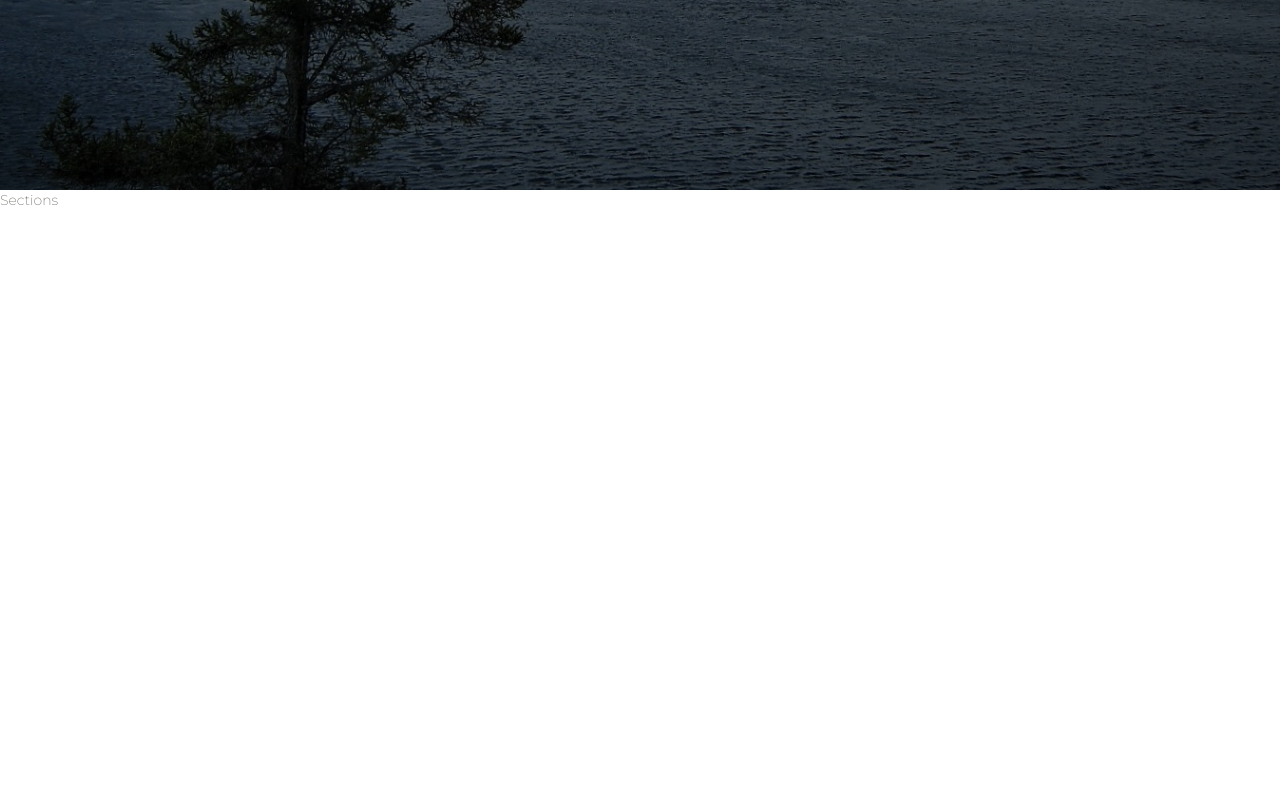
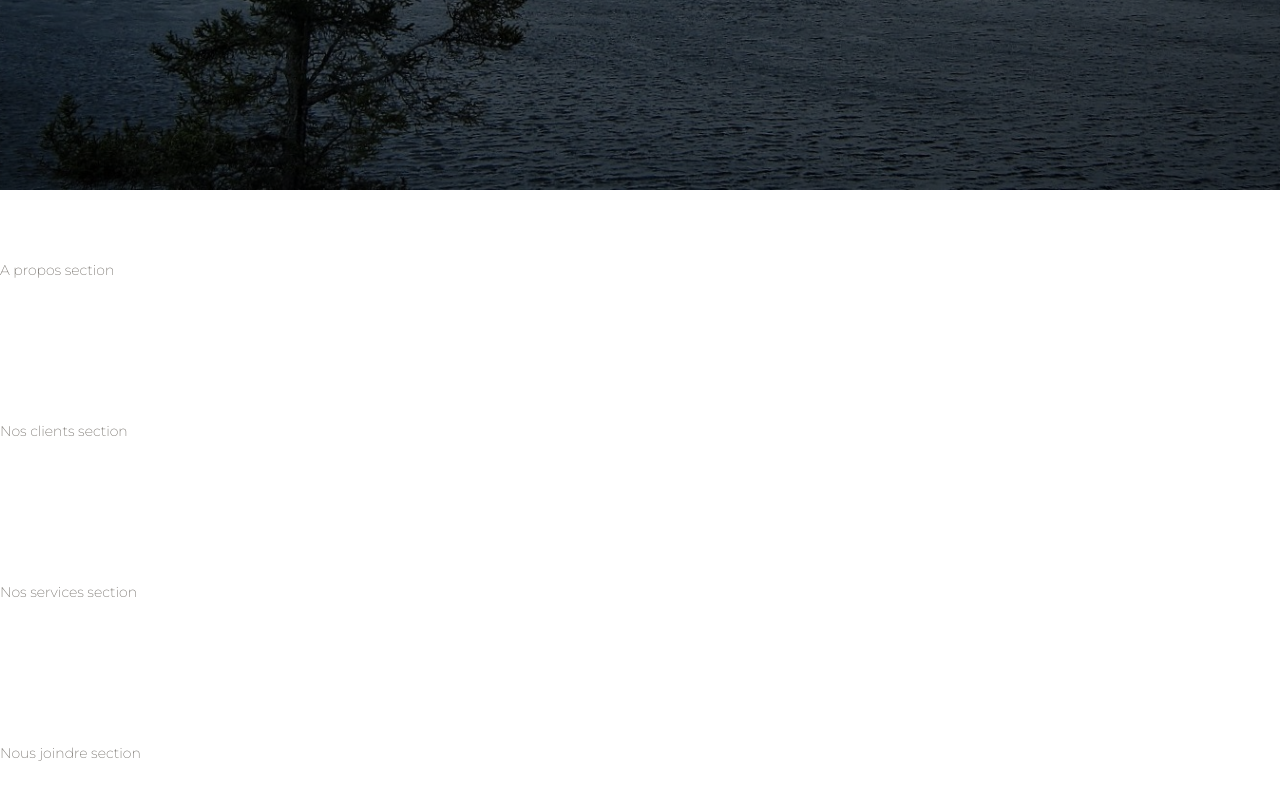
Before and after one commit to Eureka-Environnement/eurekaenvironnement.com, a React (Create React App) app: page / in a window 1280 px wide. Shown: the part 610-1410 px from the top of the page. Before the commit the page ends 821 px from the top, so only its background shows below. Built offline with nearby package versions, Linux system fonts and the light colour scheme.

Commit message:
Add sections

```diff
--- /dev/null
+++ b/src/HomePage/AProposSection.tsx
@@ -0,0 +1,11 @@
+import React from "react";
+
+const AProposSection = () => {
+  return (
+    <div className="section">
+      A propos section
+    </div>
+  );
+};
+
+export default AProposSection;
--- /dev/null
+++ b/src/HomePage/NosClientsSection.tsx
@@ -0,0 +1,11 @@
+import React from "react";
+
+const NosClientsSection = () => {
+  return (
+    <div className="section">
+      Nos clients section
+    </div>
+  );
+};
+
+export default NosClientsSection;
--- /dev/null
+++ b/src/HomePage/NosServicesSection.tsx
@@ -0,0 +1,11 @@
+import React from "react";
+
+const NosServicesSection = () => {
+  return (
+    <div className="section">
+      Nos services section
+    </div>
+  );
+};
+
+export default NosServicesSection;
--- /dev/null
+++ b/src/HomePage/NousJoindreSection.tsx
@@ -0,0 +1,11 @@
+import React from "react";
+
+const NousJoindreSection = () => {
+  return (
+    <div className="section">
+      Nous joindre section
+    </div>
+  );
+};
+
+export default NousJoindreSection;
--- a/src/HomePage/index.tsx
+++ b/src/HomePage/index.tsx
@@ -1,12 +1,19 @@
 import React from 'react';
 import AccueilSection from './AccueilSection';
+import AProposSection from './AProposSection';
+import NosClientsSection from './NosClientsSection';
+import NosServicesSection from './NosServicesSection';
+import NousJoindreSection from './NousJoindreSection';
 
 const HomePage = () => {
   return (
     <>
       <AccueilSection />
       <div className="main">
-        Sections
+        <AProposSection />
+        <NosClientsSection />
+        <NosServicesSection />
+        <NousJoindreSection />
       </div>
     </>
   );
```
